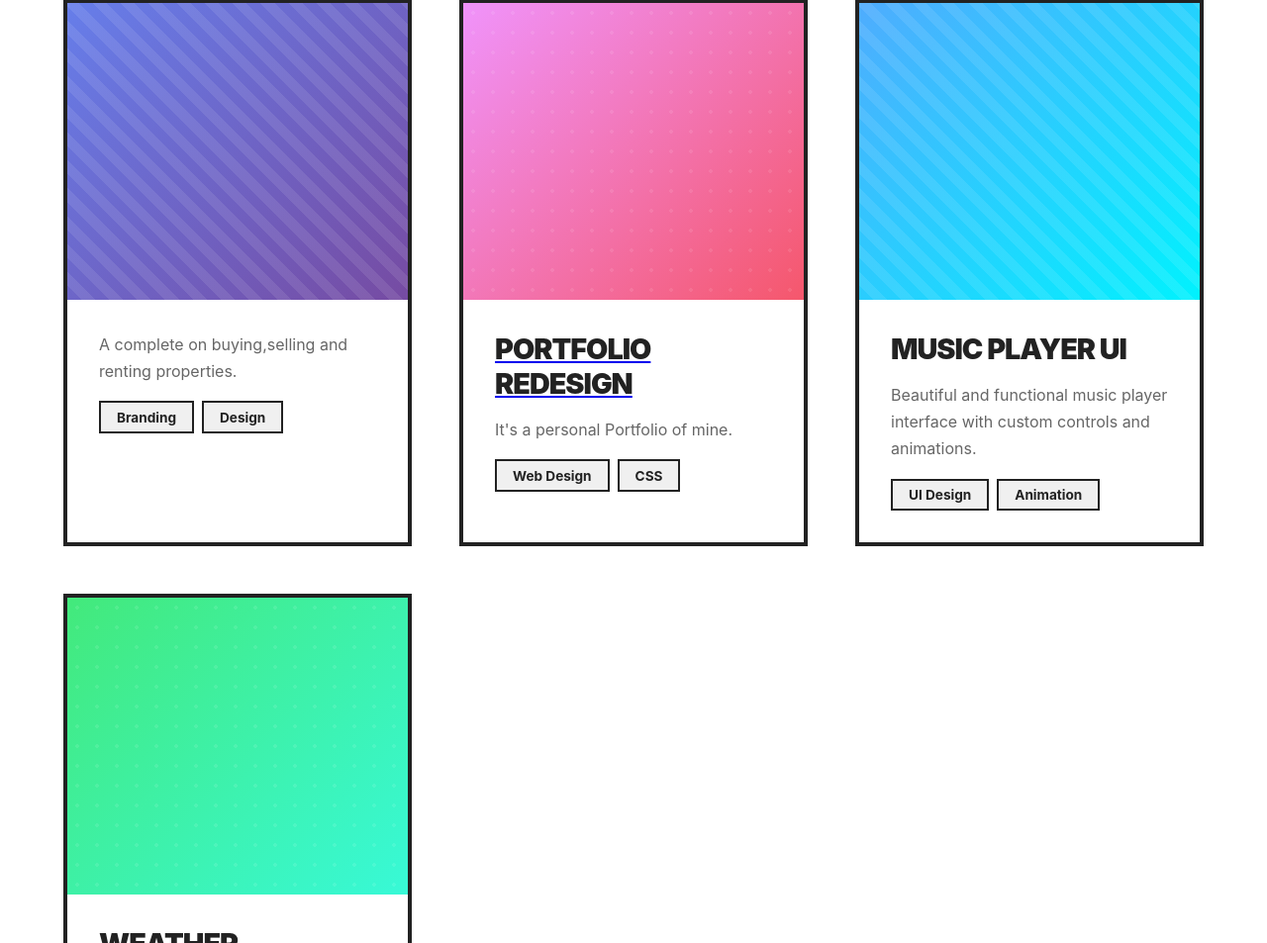
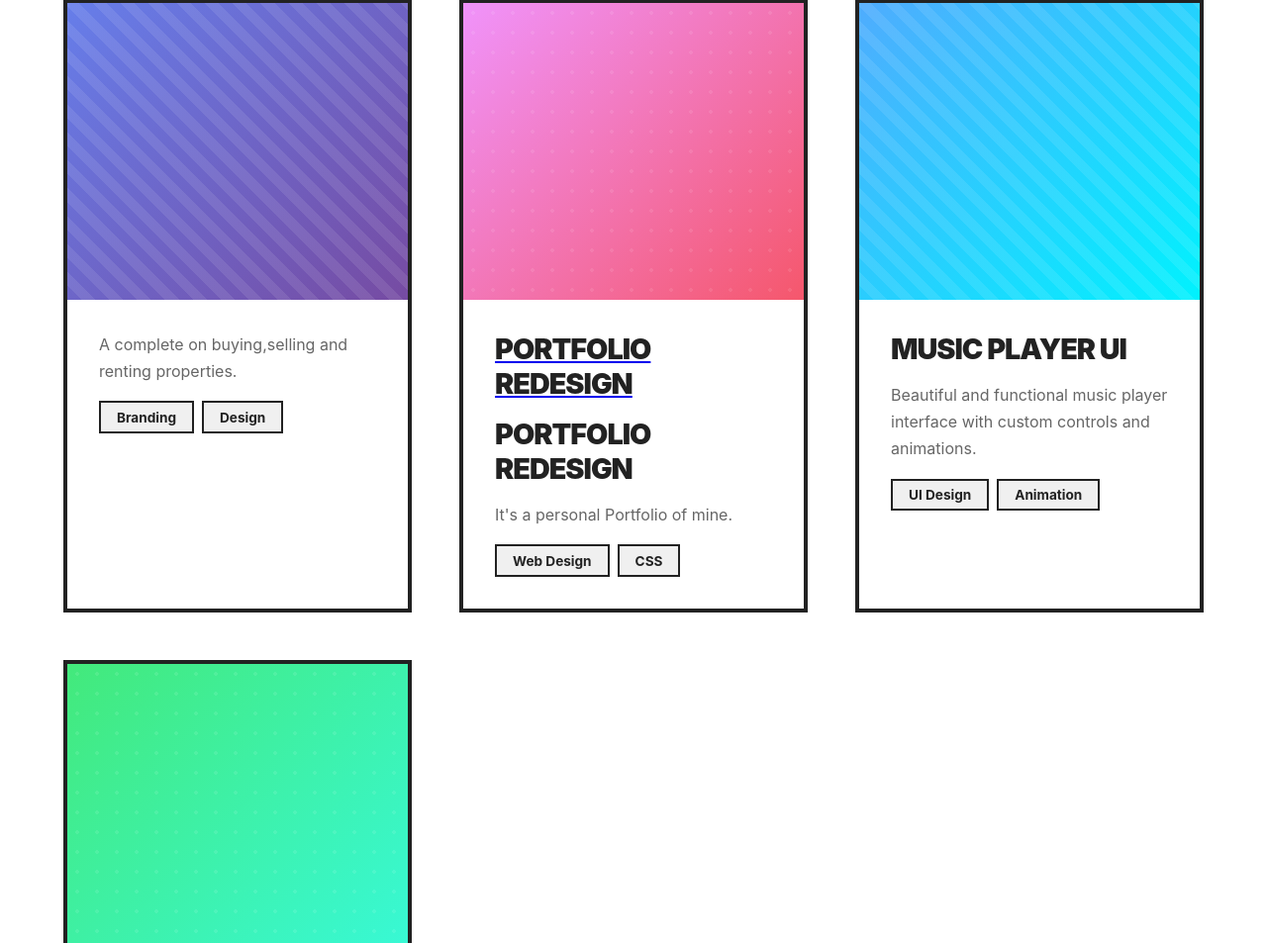
Before and after one commit to Satvikesh/portfolio, a plain HTML site: page index.html in a window 1280 px wide. Shown: the part 1062-2015 px from the top of the page at 99% size. Drawn offline with Linux system fonts and the light colour scheme.

Commit message:
Update index.html

```diff
--- a/index.html
+++ b/index.html
@@ -619,6 +619,7 @@
                 </div>
                 <div class="project-content">
                    <a href="http://127.0.0.1:5500/pp.html"><h3>Portfolio Redesign</h3> </a>
+                   <a href="http://127.0.0.1:5500/pp.html" style="text-decoration:none" target="_blank" rel="noopener noreferrer"> <h3>Portfolio Redesign</h3> </a>
                     <p>It's a personal Portfolio of mine.</p>
                     <div class="project-tags">
                         <span class="tag">Web Design</span>
```
